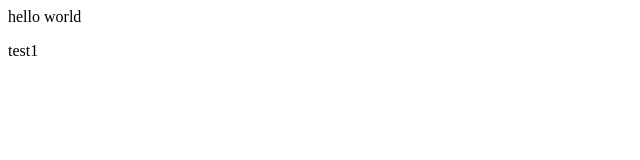
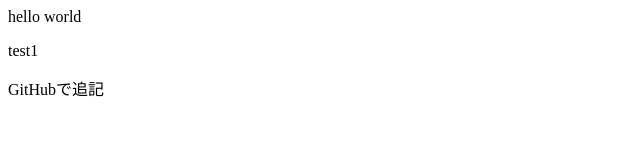
Before and after one commit to TKmiracleave/git_practice, a plain HTML site: page index.html in a window 1280 px wide. Shown: the whole page, without its empty margins (0-640 px from the left). Drawn offline with Linux system fonts and the light colour scheme.

Commit message:
GitHubで追記

```diff
--- a/index.html
+++ b/index.html
@@ -1,2 +1,3 @@
 <p>hello world</p>
 <p>test1</p>
+<p>GitHubで追記</p>
```
